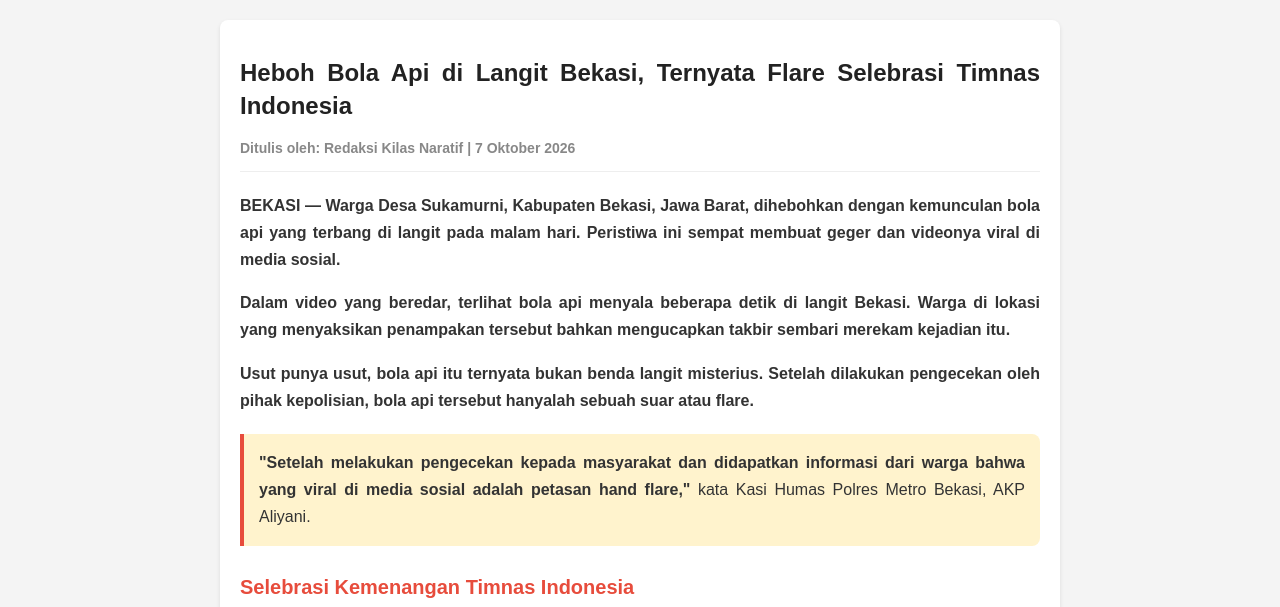
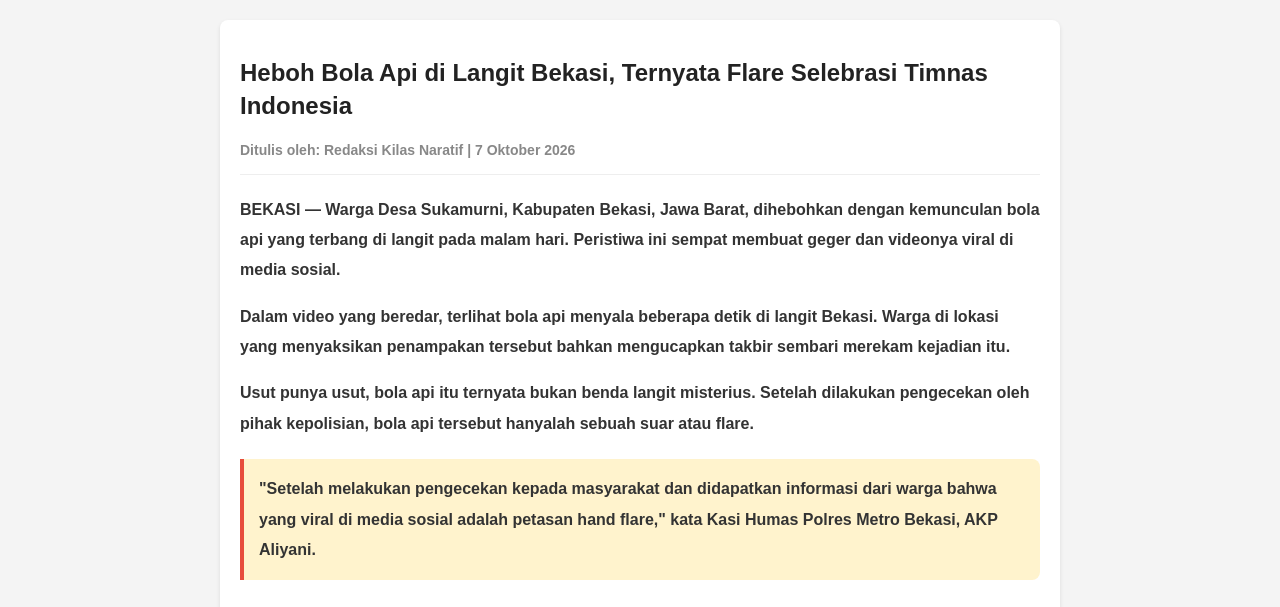
Before and after one commit to rulzpreset13-png/kilasnaratif, a plain HTML site: page berita3.html in a window 1280 px wide. Shown: the part 128-735 px from the top of the page. Drawn offline with Linux system fonts and the light colour scheme.

Commit message:
Perbaiki tampilan: rata kiri, tebal, tanpa spasi renggang

```diff
--- a/berita3.html
+++ b/berita3.html
@@ -9,20 +9,20 @@
         header { background: #222; color: #fff; padding: 20px; text-align: center; border-radius: 8px; margin-bottom: 20px; }
         header a { color: #e74c3c; text-decoration: none; font-weight: bold; }
         .container { max-width: 800px; margin: 0 auto; background: #fff; padding: 20px; border-radius: 8px; box-shadow: 0 2px 4px rgba(0,0,0,0.1); }
-        h1 { color: #222; font-size: 24px; margin-bottom: 5px; line-height: 1.4; text-align: justify; hyphens: auto; -webkit-hyphens: auto; }
-        .meta { color: #888; font-size: 14px; margin-bottom: 20px; border-bottom: 1px solid #eee; padding-bottom: 10px; text-align: justify; hyphens: auto; -webkit-hyphens: auto; }
-        h2 { color: #e74c3c; font-size: 20px; margin-top: 30px; text-align: justify; hyphens: auto; -webkit-hyphens: auto; }
+        h1 { color: #222; font-size: 24px; margin-bottom: 5px; line-height: 1.4; text-align: left; }
+        .meta { color: #888; font-size: 14px; margin-bottom: 20px; border-bottom: 1px solid #eee; padding-bottom: 10px; text-align: left; }
+        h2 { color: #e74c3c; font-size: 20px; margin-top: 30px; text-align: left; }
 
         p {
-            line-height: 1.7;
+            line-height: 1.9;
             margin-bottom: 15px;
-            text-align: justify; hyphens: auto; -webkit-hyphens: auto;
+            text-align: left;
             font-weight: bold;
             word-spacing: normal;
         }
 
         .highlight { background: #fff3cd; border-left: 4px solid #e74c3c; padding: 15px; margin: 20px 0; border-radius: 0 8px 8px 0; }
-        .highlight p { margin: 0 0 10px 0; font-weight: normal; }
+        .highlight p { margin: 0 0 10px 0; font-weight: 600; }
         .highlight p:last-child { margin-bottom: 0; }
 
         footer { text-align: center; margin-top: 30px; color: #888; font-size: 14px; }
```
Also changed, not shown: berita.html (+6 -6 lines), berita2.html (+7 -7 lines), berita4.html (+5 -5 lines), berita5.html (+5 -5 lines), berita6.html (+1 -1 lines), berita7.html (+1 -1 lines).
